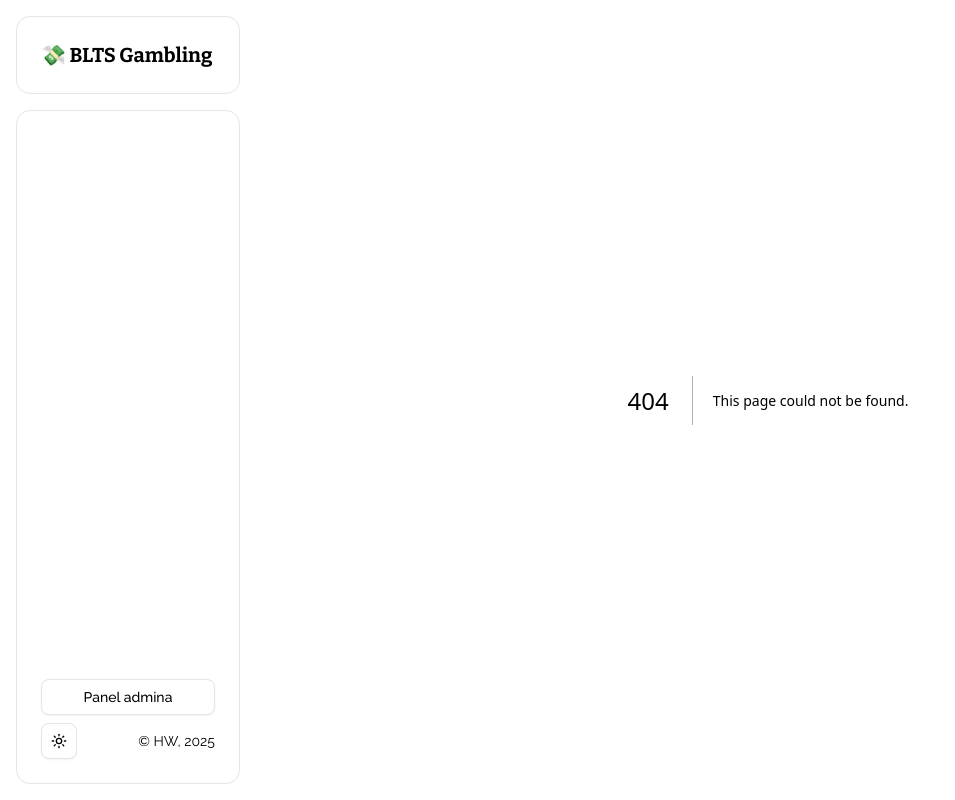
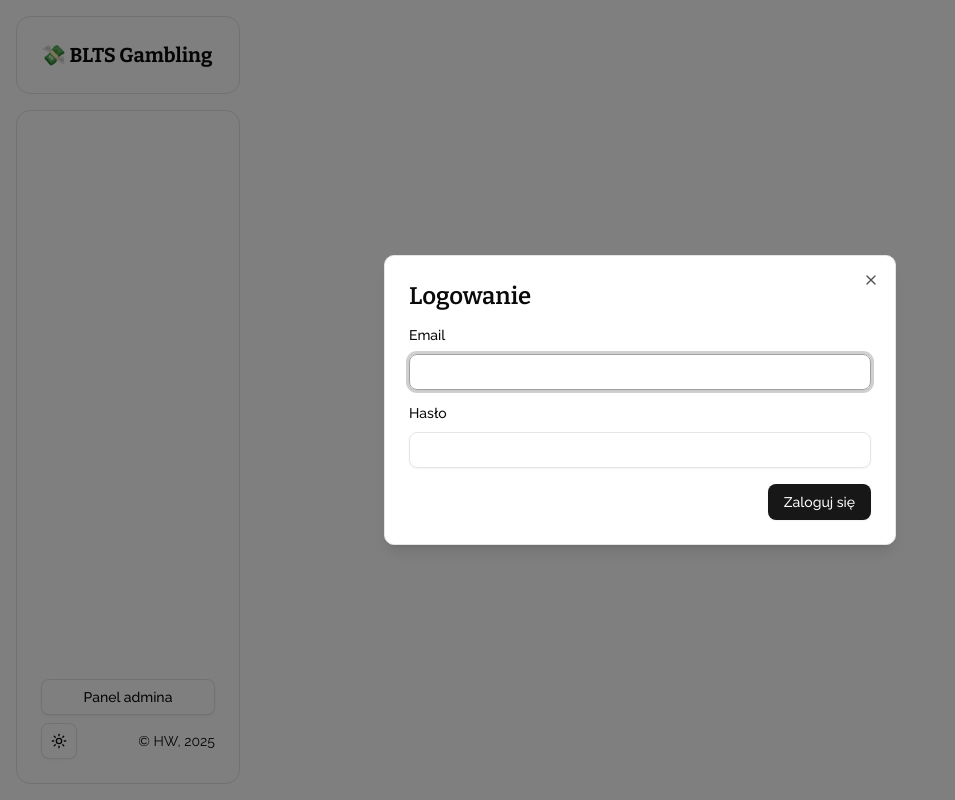
Before and after one commit to n3tr00x/blts-gambling, a Next.js app: page /sign-in in a window 1280 px wide. Before the commit this address had no page. Shown: the whole page, without its empty margins (0-955 px from the left). Built offline with nearby package versions, Linux system fonts and the light colour scheme.

Commit message:
feat: add sign-in functionality

```diff
--- /dev/null
+++ b/actions/auth.ts
@@ -0,0 +1,31 @@
+'use server';
+
+import { createClient } from '@/lib/supabase/server';
+import { revalidatePath } from 'next/cache';
+import { redirect } from 'next/navigation';
+
+export async function signInAction(initialData: unknown, formData: FormData) {
+  const supabase = await createClient();
+
+  const rawFormData = {
+    email: formData.get('email') as string,
+    password: formData.get('password') as string,
+  };
+
+  const { error } = await supabase.auth.signInWithPassword(rawFormData);
+
+  if (error) {
+    console.log(error);
+    return { message: error.message };
+  }
+
+  revalidatePath('/');
+  redirect('/');
+}
+
+export async function signOutAction() {
+  const supabase = await createClient();
+  await supabase.auth.signOut();
+
+  redirect('/');
+}
--- /dev/null
+++ b/app/@auth/default.tsx
@@ -0,0 +1,3 @@
+export default function Default() {
+  return null;
+}
--- /dev/null
+++ b/app/@auth/sign-in/page.tsx
@@ -0,0 +1,41 @@
+'use client';
+
+import { useActionState } from 'react';
+import { usePathname, useRouter } from 'next/navigation';
+
+import { signInAction } from '@/actions/auth';
+import { LoginForm } from '@/components/login-form';
+import { Button } from '@/components/ui/button';
+import {
+  Dialog,
+  DialogContent,
+  DialogFooter,
+  DialogHeader,
+  DialogTitle,
+} from '@/components/ui/dialog';
+
+const INITIAL_CREDENTIALS = { message: '' };
+
+export default function SignInPage() {
+  const router = useRouter();
+  const pathname = usePathname();
+  const [state, formAction, pending] = useActionState(signInAction, INITIAL_CREDENTIALS);
+  const isSignInPath = pathname.startsWith('/sign-in');
+
+  return (
+    <Dialog open={isSignInPath} onOpenChange={open => !open && router.back()}>
+      <DialogContent>
+        <DialogHeader className="font-secondary">
+          <DialogTitle className="text-2xl">Logowanie</DialogTitle>
+          {state.message && <p className="py-1 text-red-300">{state.message}</p>}
+        </DialogHeader>
+        <LoginForm formId="sign-in-form" formAction={formAction} />
+        <DialogFooter>
+          <Button type="submit" form="sign-in-form" disabled={pending}>
+            {pending ? 'Przetwarzanie...' : 'Zaloguj się'}
+          </Button>
+        </DialogFooter>
+      </DialogContent>
+    </Dialog>
+  );
+}
--- a/app/layout.tsx
+++ b/app/layout.tsx
@@ -1,4 +1,4 @@
-import { ReactNode } from 'react';
+import type { ReactNode } from 'react';
 import type { Metadata } from 'next';
 import { Bitter, Raleway } from 'next/font/google';
 
@@ -23,9 +23,9 @@ export const metadata: Metadata = {
     'Aplikacja do śledzenia statystyk z przedsięwzięcia z branży bukmacherskiej',
 };
 
-type RootLayoutProps = { children: ReactNode };
+type RootLayoutProps = { children: ReactNode; auth: ReactNode };
 
-export default function RootLayout({ children }: Readonly<RootLayoutProps>) {
+export default function RootLayout({ auth, children }: Readonly<RootLayoutProps>) {
   return (
     <html lang="en" suppressHydrationWarning>
       <body
@@ -39,6 +39,7 @@ export default function RootLayout({ children }: Readonly<RootLayoutProps>) {
         >
           <Navigation />
           <main>{children}</main>
+          {auth}
         </ThemeProvider>
       </body>
     </html>
--- /dev/null
+++ b/app/sign-in/page.tsx
@@ -0,0 +1,3 @@
+export default function SignInPage() {
+  return null;
+}
--- /dev/null
+++ b/components/login-form.tsx
@@ -0,0 +1,26 @@
+'use client';
+
+import { Input } from '@/components/ui/input';
+import { Label } from '@/components/ui/label';
+
+type LoginFormProps = {
+  formId: string;
+  formAction: (payload: FormData) => void;
+};
+
+export function LoginForm({ formId, formAction }: LoginFormProps) {
+  return (
+    <form action={formAction} id={formId}>
+      <div className="grid gap-4">
+        <div className="grid gap-3">
+          <Label htmlFor="email">Email</Label>
+          <Input type="email" id="email" name="email" required />
+        </div>
+        <div className="grid gap-3">
+          <Label htmlFor="password">Hasło</Label>
+          <Input type="password" id="password" name="password" required />
+        </div>
+      </div>
+    </form>
+  );
+}
--- /dev/null
+++ b/components/ui/dialog.tsx
@@ -0,0 +1,143 @@
+"use client"
+
+import * as React from "react"
+import * as DialogPrimitive from "@radix-ui/react-dialog"
+import { XIcon } from "lucide-react"
+
+import { cn } from "@/lib/utils"
+
+function Dialog({
+  ...props
+}: React.ComponentProps<typeof DialogPrimitive.Root>) {
+  return <DialogPrimitive.Root data-slot="dialog" {...props} />
+}
+
+function DialogTrigger({
+  ...props
+}: React.ComponentProps<typeof DialogPrimitive.Trigger>) {
+  return <DialogPrimitive.Trigger data-slot="dialog-trigger" {...props} />
+}
+
+function DialogPortal({
+  ...props
+}: React.ComponentProps<typeof DialogPrimitive.Portal>) {
+  return <DialogPrimitive.Portal data-slot="dialog-portal" {...props} />
+}
+
+function DialogClose({
+  ...props
+}: React.ComponentProps<typeof DialogPrimitive.Close>) {
+  return <DialogPrimitive.Close data-slot="dialog-close" {...props} />
+}
+
+function DialogOverlay({
+  className,
+  ...props
+}: React.ComponentProps<typeof DialogPrimitive.Overlay>) {
+  return (
+    <DialogPrimitive.Overlay
+      data-slot="dialog-overlay"
+      className={cn(
+        "data-[state=open]:animate-in data-[state=closed]:animate-out data-[state=closed]:fade-out-0 data-[state=open]:fade-in-0 fixed inset-0 z-50 bg-black/50",
+        className
+      )}
+      {...props}
+    />
+  )
+}
+
+function DialogContent({
+  className,
+  children,
+  showCloseButton = true,
+  ...props
+}: React.ComponentProps<typeof DialogPrimitive.Content> & {
+  showCloseButton?: boolean
+}) {
+  return (
+    <DialogPortal data-slot="dialog-portal">
+      <DialogOverlay />
+      <DialogPrimitive.Content
+        data-slot="dialog-content"
+        className={cn(
+          "bg-background data-[state=open]:animate-in data-[state=closed]:animate-out data-[state=closed]:fade-out-0 data-[state=open]:fade-in-0 data-[state=closed]:zoom-out-95 data-[state=open]:zoom-in-95 fixed top-[50%] left-[50%] z-50 grid w-full max-w-[calc(100%-2rem)] translate-x-[-50%] translate-y-[-50%] gap-4 rounded-lg border p-6 shadow-lg duration-200 sm:max-w-lg",
+          className
+        )}
+        {...props}
+      >
+        {children}
+        {showCloseButton && (
+          <DialogPrimitive.Close
+            data-slot="dialog-close"
+            className="ring-offset-background focus:ring-ring data-[state=open]:bg-accent data-[state=open]:text-muted-foreground absolute top-4 right-4 rounded-xs opacity-70 transition-opacity hover:opacity-100 focus:ring-2 focus:ring-offset-2 focus:outline-hidden disabled:pointer-events-none [&_svg]:pointer-events-none [&_svg]:shrink-0 [&_svg:not([class*='size-'])]:size-4"
+          >
+            <XIcon />
+            <span className="sr-only">Close</span>
+          </DialogPrimitive.Close>
+        )}
+      </DialogPrimitive.Content>
+    </DialogPortal>
+  )
+}
+
+function DialogHeader({ className, ...props }: React.ComponentProps<"div">) {
+  return (
+    <div
+      data-slot="dialog-header"
+      className={cn("flex flex-col gap-2 text-center sm:text-left", className)}
+      {...props}
+    />
+  )
+}
+
+function DialogFooter({ className, ...props }: React.ComponentProps<"div">) {
+  return (
+    <div
+      data-slot="dialog-footer"
+      className={cn(
+        "flex flex-col-reverse gap-2 sm:flex-row sm:justify-end",
+        className
+      )}
+      {...props}
+    />
+  )
+}
+
+function DialogTitle({
+  className,
+  ...props
+}: React.ComponentProps<typeof DialogPrimitive.Title>) {
+  return (
+    <DialogPrimitive.Title
+      data-slot="dialog-title"
+      className={cn("text-lg leading-none font-semibold", className)}
+      {...props}
+    />
+  )
+}
+
+function DialogDescription({
+  className,
+  ...props
+}: React.ComponentProps<typeof DialogPrimitive.Description>) {
+  return (
+    <DialogPrimitive.Description
+      data-slot="dialog-description"
+      className={cn("text-muted-foreground text-sm", className)}
+      {...props}
+    />
+  )
+}
+
+export {
+  Dialog,
+  DialogClose,
+  DialogContent,
+  DialogDescription,
+  DialogFooter,
+  DialogHeader,
+  DialogOverlay,
+  DialogPortal,
+  DialogTitle,
+  DialogTrigger,
+}
--- /dev/null
+++ b/components/ui/input.tsx
@@ -0,0 +1,21 @@
+import * as React from "react"
+
+import { cn } from "@/lib/utils"
+
+function Input({ className, type, ...props }: React.ComponentProps<"input">) {
+  return (
+    <input
+      type={type}
+      data-slot="input"
+      className={cn(
+        "file:text-foreground placeholder:text-muted-foreground selection:bg-primary selection:text-primary-foreground dark:bg-input/30 border-input flex h-9 w-full min-w-0 rounded-md border bg-transparent px-3 py-1 text-base shadow-xs transition-[color,box-shadow] outline-none file:inline-flex file:h-7 file:border-0 file:bg-transparent file:text-sm file:font-medium disabled:pointer-events-none disabled:cursor-not-allowed disabled:opacity-50 md:text-sm",
+        "focus-visible:border-ring focus-visible:ring-ring/50 focus-visible:ring-[3px]",
+        "aria-invalid:ring-destructive/20 dark:aria-invalid:ring-destructive/40 aria-invalid:border-destructive",
+        className
+      )}
+      {...props}
+    />
+  )
+}
+
+export { Input }
--- /dev/null
+++ b/components/ui/label.tsx
@@ -0,0 +1,24 @@
+"use client"
+
+import * as React from "react"
+import * as LabelPrimitive from "@radix-ui/react-label"
+
+import { cn } from "@/lib/utils"
+
+function Label({
+  className,
+  ...props
+}: React.ComponentProps<typeof LabelPrimitive.Root>) {
+  return (
+    <LabelPrimitive.Root
+      data-slot="label"
+      className={cn(
+        "flex items-center gap-2 text-sm leading-none font-medium select-none group-data-[disabled=true]:pointer-events-none group-data-[disabled=true]:opacity-50 peer-disabled:cursor-not-allowed peer-disabled:opacity-50",
+        className
+      )}
+      {...props}
+    />
+  )
+}
+
+export { Label }
```
